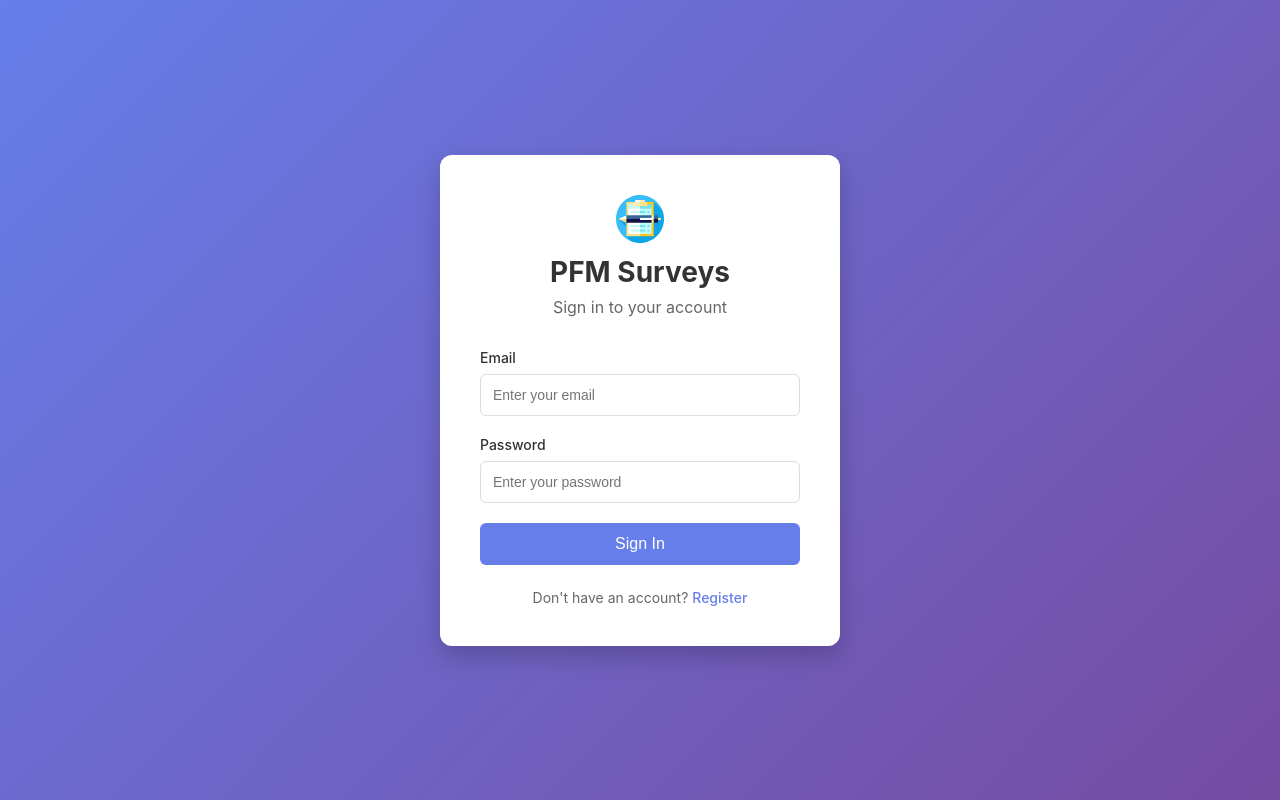
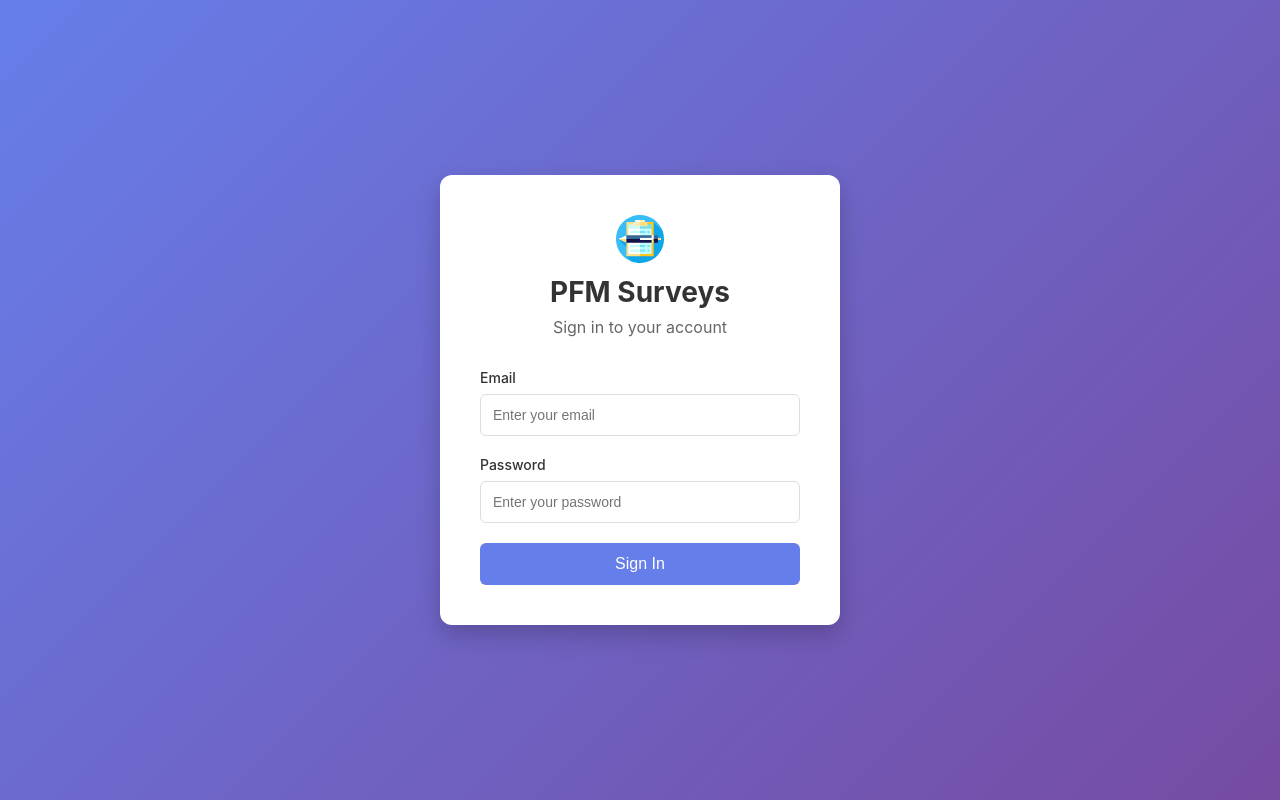
Before and after one commit to ri5pekt/pfm-surveys, a Vue app in the folder apps/admin/: page /login in a window 1280 px wide. Built offline with nearby package versions, Linux system fonts and the light colour scheme; no server answers.

Commit message:
Remove registration link - invite-only access

```diff
--- a/apps/admin/src/views/LoginView.vue
+++ b/apps/admin/src/views/LoginView.vue
@@ -40,13 +40,9 @@
           {{ loading ? 'Signing in...' : 'Sign In' }}
         </button>
       </form>
-
-      <div class="register-link">
-        <p>Don't have an account? <a href="#" @click.prevent="showRegister = true">Register</a></p>
-      </div>
     </div>
 
-    <!-- Register Modal -->
+    <!-- Register Modal (invite-only, hidden from UI) -->
     <div v-if="showRegister" class="modal-overlay" @click="showRegister = false">
       <div class="modal-content" @click.stop>
         <h2>Create Account</h2>
```
